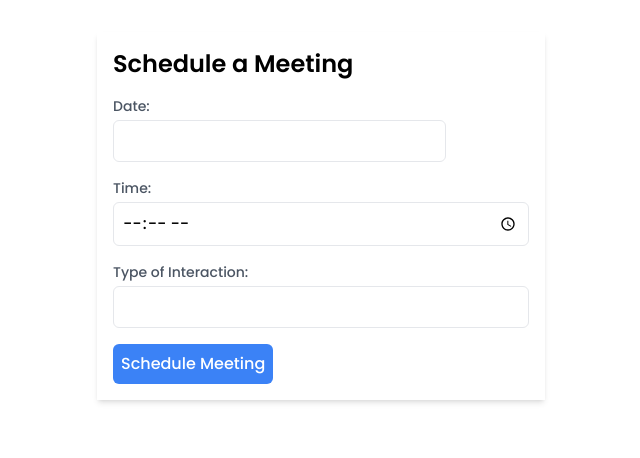
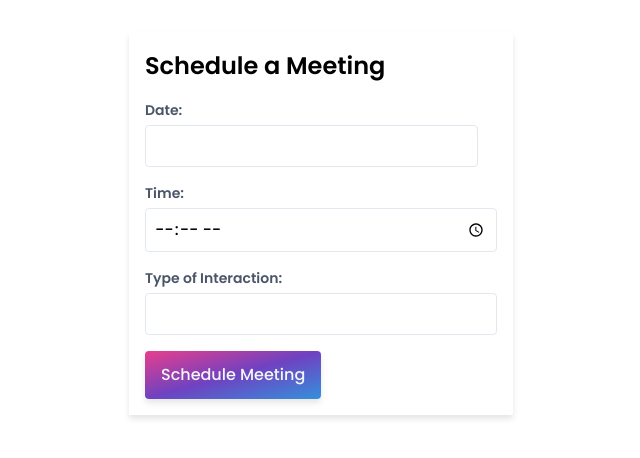
Before and after one commit to Nwakaego-Ego/circle, a Next.js app: page /component/meeting in a window 1280 px wide. Shown: the top 458 px of the page, without its empty margins (319-959 px from the left). Built offline with nearby package versions, Linux system fonts and the light colour scheme.

Commit message:
adjusting the  UI

```diff
--- /dev/null
+++ b/src/app/component/meeting/meeting.css
@@ -0,0 +1,57 @@
+/* meeting.css */
+
+.meeting-container {
+  max-width: 24rem;
+  margin: 2rem auto;
+  padding: 1rem;
+  background-color: #fff;
+  box-shadow: 0 4px 6px rgba(0, 0, 0, 0.1);
+}
+
+.meeting-heading {
+  font-size: 1.5rem;
+  font-weight: bold;
+  margin-bottom: 1rem;
+}
+
+.meeting-form {
+  margin-top: 1rem;
+}
+
+.form-group {
+  margin-bottom: 1rem;
+}
+
+.form-label {
+  display: block;
+  font-size: 0.875rem;
+  font-weight: bold;
+  color: #4a5568;
+  margin-bottom: 0.25rem;
+}
+
+.form-input {
+  padding: 0.5rem;
+  border: 1px solid #e2e8f0;
+  border-radius: 0.25rem;
+  width: 100%;
+}
+
+.form-button {
+  background-color: #4299e1;
+  /* color: #4a5568; */
+  color: whitesmoke;
+  padding: 0.75rem 1rem;
+  border-radius: 0.25rem;
+  cursor: pointer;
+  /* border-radius: 10px; */
+  background: linear-gradient(to bottom right, #e83e8c, #6f42c1, #3490dc);
+
+  /* box-shadow: var(--box-shadow-light); */
+  box-shadow: 0 4px 6px rgba(0, 0, 0, 0.1);
+  transition: background-color 0.3s ease;
+}
+
+.form-button:hover {
+  background: linear-gradient(to bottom right, #3490dc, #6f42c1, #e83e8c);
+}
--- a/src/app/component/meeting/page.jsx
+++ b/src/app/component/meeting/page.jsx
@@ -76,6 +76,7 @@
 import React, { useState } from "react";
 import DatePicker from "react-datepicker";
 import "react-datepicker/dist/react-datepicker.css";
+import "./meeting.css";
 
 const MeetingScheduler = () => {
   // State to manage input values
@@ -110,48 +111,39 @@ const MeetingScheduler = () => {
   };
 
   return (
-    <div className="max-w-md mx-auto mt-8 p-4 bg-white shadow-md">
-      <h2 className="text-2xl font-semibold mb-4">Schedule a Meeting</h2>
-      <form onSubmit={handleFormSubmit}>
-        <div className="mb-4">
-          <label className="block text-sm font-medium text-gray-600">
-            Date:
-          </label>
+    <div className="meeting-container">
+      <h2 className="meeting-heading">Schedule a Meeting</h2>
+      <form className="meeting-form" onSubmit={handleFormSubmit}>
+        <div className="form-group">
+          <label className="form-label">Date:</label>
           <DatePicker
-            className="mt-1 p-2 border rounded-md w-full"
+            className="form-input"
             selected={meetingDetails.date}
             onChange={handleDateTimeChange}
             dateFormat="MMMM d, yyyy"
           />
         </div>
-        <div className="mb-4">
-          <label className="block text-sm font-medium text-gray-600">
-            Time:
-          </label>
+        <div className="form-group">
+          <label className="form-label">Time:</label>
           <input
-            className="mt-1 p-2 border rounded-md w-full"
+            className="form-input"
             type="time"
             name="time"
             value={meetingDetails.time}
             onChange={handleInputChange}
           />
         </div>
-        <div className="mb-4">
-          <label className="block text-sm font-medium text-gray-600">
-            Type of Interaction:
-          </label>
+        <div className="form-group">
+          <label className="form-label">Type of Interaction:</label>
           <input
-            className="mt-1 p-2 border rounded-md w-full"
+            className="form-input"
             type="text"
             name="interactionType"
             value={meetingDetails.interactionType}
             onChange={handleInputChange}
           />
         </div>
-        <button
-          className="bg-blue-500 text-white p-2 rounded-md hover:bg-blue-600 focus:outline-none focus:shadow-outline-blue active:bg-blue-800"
-          type="submit"
-        >
+        <button className="form-button" type="submit">
           Schedule Meeting
         </button>
       </form>
--- a/src/app/component/sidebar/sidebar.jsx
+++ b/src/app/component/sidebar/sidebar.jsx
@@ -5,23 +5,12 @@ import "./sidebar.css";
 
 const Sidebar = () => {
   const engagements = [
-    {
-      title: "Our Gossip",
-      time: "4 : 30pm",
-    },
-    {
-      title: "Our Gossip",
-      time: "4 : 30pm",
-    },
-    {
-      title: "Our Gossip",
-      time: "4 : 30pm",
-    },
-    {
-      title: "Our Gossip",
-      time: "4 : 30pm",
-    },
+    { title: "Our Gossip", time: "4:30pm" },
+    { title: "Bible Study", time: "6:00pm" },
+    { title: "Book Club", time: "7:45pm" },
+    { title: "Twitter Trend", time: "9:15pm" },
   ];
+
   return (
     <>
       <div className="circle-main">
```
Also changed, not shown: src/app/component/explorer/explorer.css (+1 -17 lines), src/app/component/sidebar/sidebar.css (+48 -35 lines).
